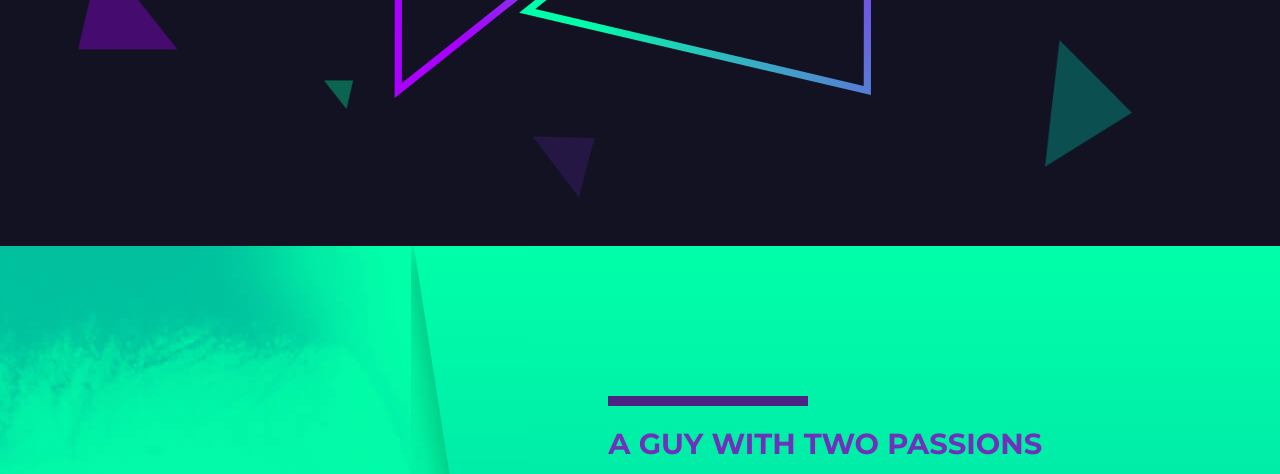
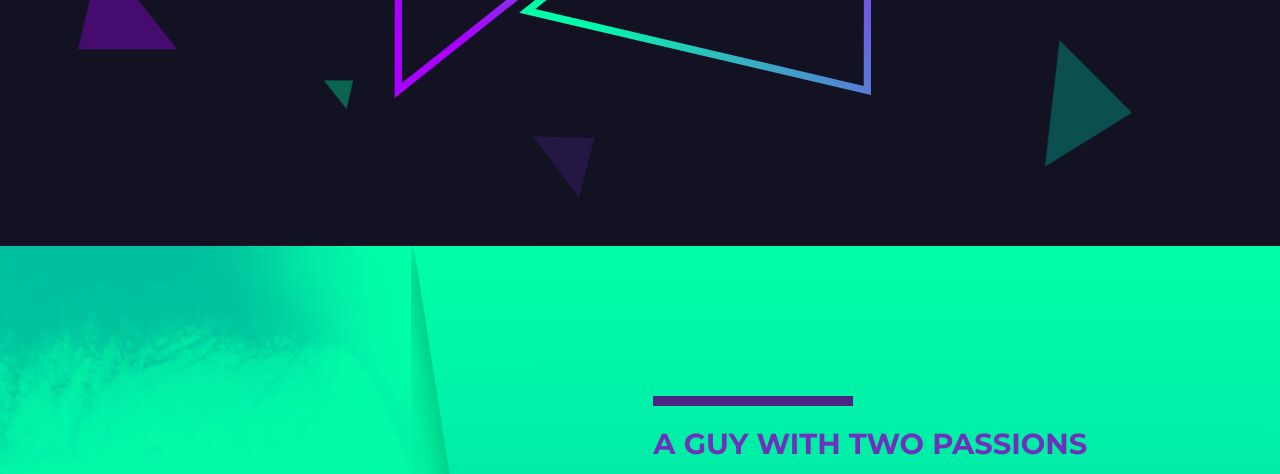
Before and after one commit to neeco90/nicolas-castano, a website: page index.html in a window 1280 px wide. Shown: the part 454-928 px from the top of the page. Drawn offline with nearby package versions, Linux system fonts and the light colour scheme.

Commit message:
correccion padding

```diff
--- a/assets/sass/_layout.scss
+++ b/assets/sass/_layout.scss
@@ -11,7 +11,7 @@ body{
 }
 
 .container-section{
-  padding: 10rem 5rem 4rem 5rem;
+  padding: 10rem 8rem 4rem 8rem;
 }
 
 .no-margin{
```
Also changed, not shown: assets/css/sass/styles.css.
